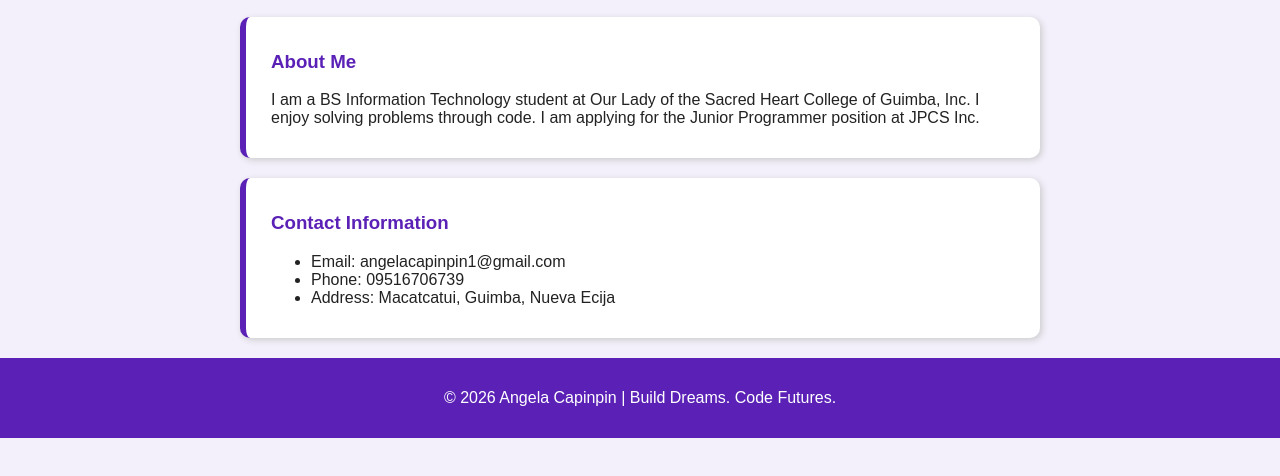
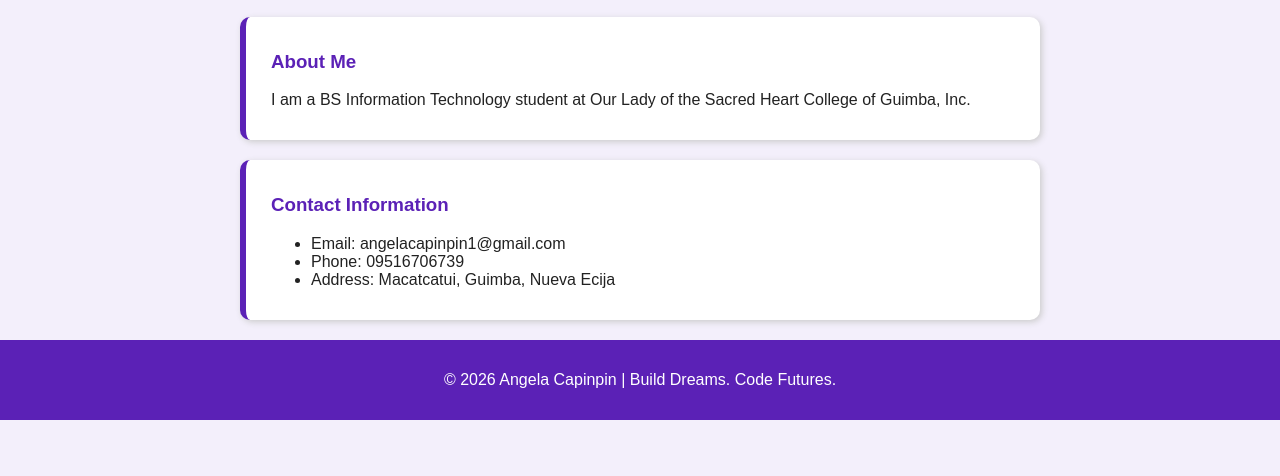
Before and after one commit to angelacapinpin1-blip/my_portfolio, a plain HTML site: page index.html in a window 1280 px wide. Shown: the part 272-748 px from the top of the page. Drawn offline with Linux system fonts and the light colour scheme.

Commit message:
Update index.html

```diff
--- a/index.html
+++ b/index.html
@@ -26,7 +26,7 @@
 
     <div class="box">
       <h3>About Me</h3>
-      <p>I am a BS Information Technology student at Our Lady of the Sacred Heart College of Guimba, Inc. I enjoy solving problems through code. I am applying for the Junior Programmer position at JPCS Inc.</p>
+      <p>I am a BS Information Technology student at Our Lady of the Sacred Heart College of Guimba, Inc.</p>
     </div>
     <div class="box">
       <h3>Contact Information</h3>
```
